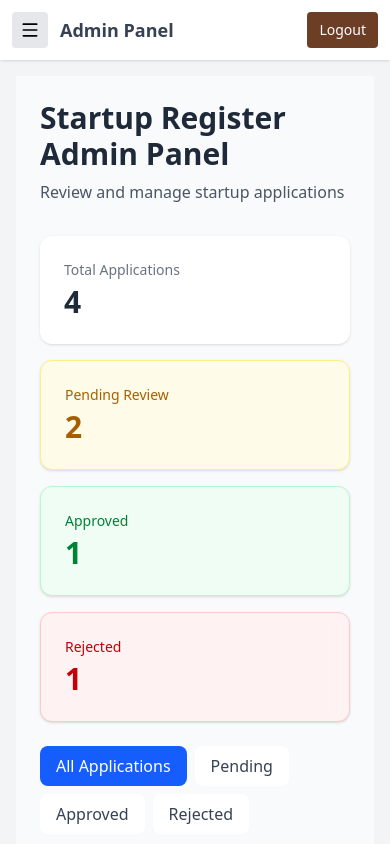
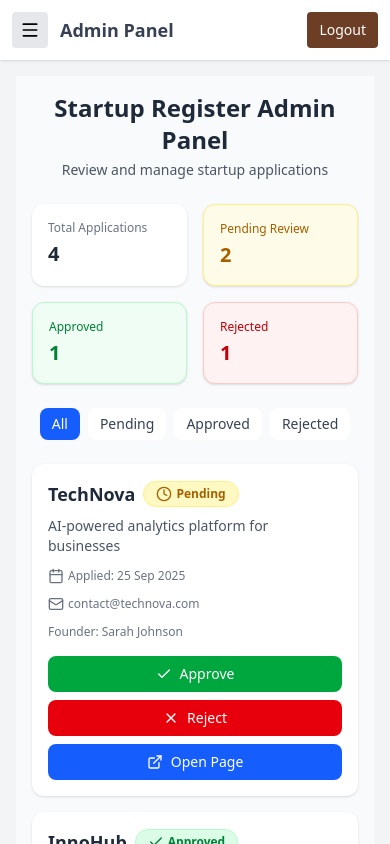
Before and after one commit to PriyanshuKumar9798/Admin_Originn, a React (Vite) app: page /startups in a window 390 px wide. Built offline with nearby package versions, Linux system fonts and the light colour scheme.

Commit message:
Update Startups.jsx

```diff
--- a/src/components/Startups.jsx
+++ b/src/components/Startups.jsx
@@ -1,5 +1,5 @@
 import React, { useState } from "react";
-import { Check, X, Clock, Mail, Calendar } from "lucide-react";
+import { Check, X, Clock, Mail, Calendar, ExternalLink } from "lucide-react";
 
 const Startups = () => {
   const [applications, setApplications] = useState([
@@ -10,7 +10,8 @@ const Startups = () => {
       appliedDate: "25 Sep 2025",
       status: "pending",
       description: "AI-powered analytics platform for businesses",
-      founder: "Sarah Johnson"
+      founder: "Sarah Johnson",
+      profileUrl: "/startup-profile/1"
     },
     {
       id: 2,
@@ -19,7 +20,8 @@ const Startups = () => {
       appliedDate: "20 Sep 2025",
       status: "approved",
       description: "Co-working space management solution",
-      founder: "Michael Chen"
+      founder: "Michael Chen",
+      profileUrl: "/startup-profile/2"
     },
     {
       id: 3,
@@ -28,7 +30,8 @@ const Startups = () => {
       appliedDate: "18 Sep 2025",
       status: "pending",
       description: "Sustainable energy monitoring system",
-      founder: "Emma Williams"
+      founder: "Emma Williams",
+      profileUrl: "/startup-profile/3"
     },
     {
       id: 4,
@@ -37,8 +40,9 @@ const Startups = () => {
       appliedDate: "15 Sep 2025",
       status: "rejected",
       description: "Healthcare appointment coordination app",
-      founder: "David Martinez"
-    }
+      founder: "David Martinez",
+      profileUrl: "/startup-profile/4"
+    },
   ]);
 
   const [filter, setFilter] = useState("all");
@@ -50,7 +54,7 @@ const Startups = () => {
   };
 
   const getStatusColor = (status) => {
-    switch(status) {
+    switch (status) {
       case "approved": return "bg-green-100 text-green-700 border-green-200";
       case "rejected": return "bg-red-100 text-red-700 border-red-200";
       default: return "bg-yellow-100 text-yellow-700 border-yellow-200";
@@ -58,7 +62,7 @@ const Startups = () => {
   };
 
   const getStatusIcon = (status) => {
-    switch(status) {
+    switch (status) {
       case "approved": return <Check className="w-4 h-4" />;
       case "rejected": return <X className="w-4 h-4" />;
       default: return <Clock className="w-4 h-4" />;
@@ -77,97 +81,79 @@ const Startups = () => {
   };
 
   return (
-    <div className="min-h-screen bg-gray-50 p-6">
+    <div className="min-h-screen bg-gray-50 p-4 sm:p-6">
       <div className="max-w-7xl mx-auto">
-        <div className="mb-8">
-          <h1 className="text-3xl font-bold text-gray-800 mb-2">Startup Register Admin Panel</h1>
-          <p className="text-gray-600">Review and manage startup applications</p>
+        {/* Header */}
+        <div className="mb-6 text-center sm:text-left">
+          <h1 className="text-2xl sm:text-3xl font-bold text-gray-800 mb-1">
+            Startup Register Admin Panel
+          </h1>
+          <p className="text-gray-600 text-sm sm:text-base">
+            Review and manage startup applications
+          </p>
         </div>
 
-        {/* Statistics Cards */}
-        <div className="grid grid-cols-1 sm:grid-cols-2 lg:grid-cols-4 gap-4 mb-6">
-          <div className="bg-white p-6 rounded-xl shadow">
-            <div className="text-gray-500 text-sm font-medium mb-1">Total Applications</div>
-            <div className="text-3xl font-bold text-gray-800">{stats.total}</div>
+        {/* Statistics */}
+        <div className="grid grid-cols-2 sm:grid-cols-2 lg:grid-cols-4 gap-4 mb-6">
+          <div className="bg-white p-4 sm:p-6 rounded-xl shadow">
+            <div className="text-gray-500 text-xs sm:text-sm font-medium mb-1">Total Applications</div>
+            <div className="text-xl sm:text-3xl font-bold text-gray-800">{stats.total}</div>
           </div>
-          <div className="bg-yellow-50 p-6 rounded-xl shadow border border-yellow-200">
-            <div className="text-yellow-700 text-sm font-medium mb-1">Pending Review</div>
-            <div className="text-3xl font-bold text-yellow-700">{stats.pending}</div>
+          <div className="bg-yellow-50 p-4 sm:p-6 rounded-xl shadow border border-yellow-200">
+            <div className="text-yellow-700 text-xs sm:text-sm font-medium mb-1">Pending Review</div>
+            <div className="text-xl sm:text-3xl font-bold text-yellow-700">{stats.pending}</div>
           </div>
-          <div className="bg-green-50 p-6 rounded-xl shadow border border-green-200">
-            <div className="text-green-700 text-sm font-medium mb-1">Approved</div>
-            <div className="text-3xl font-bold text-green-700">{stats.approved}</div>
+          <div className="bg-green-50 p-4 sm:p-6 rounded-xl shadow border border-green-200">
+            <div className="text-green-700 text-xs sm:text-sm font-medium mb-1">Approved</div>
+            <div className="text-xl sm:text-3xl font-bold text-green-700">{stats.approved}</div>
           </div>
-          <div className="bg-red-50 p-6 rounded-xl shadow border border-red-200">
-            <div className="text-red-700 text-sm font-medium mb-1">Rejected</div>
-            <div className="text-3xl font-bold text-red-700">{stats.rejected}</div>
+          <div className="bg-red-50 p-4 sm:p-6 rounded-xl shadow border border-red-200">
+            <div className="text-red-700 text-xs sm:text-sm font-medium mb-1">Rejected</div>
+            <div className="text-xl sm:text-3xl font-bold text-red-700">{stats.rejected}</div>
           </div>
         </div>
 
-        {/* Filter Buttons */}
-        <div className="flex flex-wrap gap-2 mb-6">
+        {/* Filters */}
+        <div className="flex flex-wrap gap-2 mb-6 justify-center sm:justify-start">
+          {["all", "pending", "approved", "rejected"].map(type => (
             <button
-            onClick={() => setFilter("all")}
-            className={`px-4 py-2 rounded-lg font-medium transition ${
-              filter === "all"
-                ? "bg-blue-600 text-white"
+              key={type}
+              onClick={() => setFilter(type)}
+              className={`px-3 sm:px-4 py-1.5 sm:py-2 rounded-lg font-medium text-sm sm:text-base transition ${
+                filter === type
+                  ? (type === "pending" ? "bg-yellow-600 text-white" :
+                     type === "approved" ? "bg-green-600 text-white" :
+                     type === "rejected" ? "bg-red-600 text-white" :
+                     "bg-blue-600 text-white")
                   : "bg-white text-gray-700 hover:bg-gray-100"
               }`}
             >
-            All Applications
+              {type.charAt(0).toUpperCase() + type.slice(1)}
             </button>
-          <button
-            onClick={() => setFilter("pending")}
-            className={`px-4 py-2 rounded-lg font-medium transition ${
-              filter === "pending"
-                ? "bg-yellow-600 text-white"
-                : "bg-white text-gray-700 hover:bg-gray-100"
-            }`}
-          >
-            Pending
-          </button>
-          <button
-            onClick={() => setFilter("approved")}
-            className={`px-4 py-2 rounded-lg font-medium transition ${
-              filter === "approved"
-                ? "bg-green-600 text-white"
-                : "bg-white text-gray-700 hover:bg-gray-100"
-            }`}
-          >
-            Approved
-          </button>
-          <button
-            onClick={() => setFilter("rejected")}
-            className={`px-4 py-2 rounded-lg font-medium transition ${
-              filter === "rejected"
-                ? "bg-red-600 text-white"
-                : "bg-white text-gray-700 hover:bg-gray-100"
-            }`}
-          >
-            Rejected
-          </button>
+          ))}
         </div>
 
-        {/* Applications List */}
-        <div className="space-y-4">
+        {/* Applications Grid */}
+        <div className="grid grid-cols-1 md:grid-cols-2 xl:grid-cols-3 gap-4">
           {filteredApplications.map(app => (
-            <div key={app.id} className="bg-white rounded-xl shadow hover:shadow-lg transition p-6">
-              <div className="flex flex-col lg:flex-row lg:items-center lg:justify-between gap-4">
-                <div className="flex-1">
-                  <div className="flex items-center gap-3 mb-2">
-                    <h3 className="text-xl font-bold text-gray-800">{app.name}</h3>
+            <div key={app.id} className="bg-white rounded-xl shadow hover:shadow-lg transition p-4 sm:p-6 flex flex-col justify-between">
+              <div>
+                <div className="flex flex-wrap items-center gap-2 mb-2">
+                  <h3 className="text-lg sm:text-xl font-bold text-gray-800">{app.name}</h3>
                   <span className={`px-3 py-1 rounded-full text-xs font-semibold border flex items-center gap-1 ${getStatusColor(app.status)}`}>
                     {getStatusIcon(app.status)}
                     {app.status.charAt(0).toUpperCase() + app.status.slice(1)}
                   </span>
                 </div>
-                  <p className="text-gray-600 mb-3">{app.description}</p>
-                  <div className="flex flex-wrap gap-4 text-sm text-gray-500">
+                <p className="text-gray-600 mb-3 text-sm sm:text-base line-clamp-2 sm:line-clamp-none">
+                  {app.description}
+                </p>
+                <div className="flex flex-col sm:flex-row flex-wrap gap-3 text-xs sm:text-sm text-gray-500">
                   <div className="flex items-center gap-1">
                     <Calendar className="w-4 h-4" />
                     <span>Applied: {app.appliedDate}</span>
                   </div>
-                    <div className="flex items-center gap-1">
+                  <div className="flex items-center gap-1 break-all">
                     <Mail className="w-4 h-4" />
                     <span>{app.email}</span>
                   </div>
@@ -177,11 +163,12 @@ const Startups = () => {
                 </div>
               </div>
 
-                <div className="flex gap-2 lg:flex-col">
+              {/* Buttons */}
+              <div className="flex flex-col sm:flex-row md:flex-col gap-2 mt-4">
                 <button
                   onClick={() => handleStatusChange(app.id, "approved")}
                   disabled={app.status === "approved"}
-                    className={`flex items-center gap-2 px-4 py-2 rounded-lg font-medium transition ${
+                  className={`flex items-center justify-center gap-2 px-3 py-2 rounded-lg font-medium text-sm sm:text-base transition ${
                     app.status === "approved"
                       ? "bg-gray-100 text-gray-400 cursor-not-allowed"
                       : "bg-green-600 text-white hover:bg-green-700"
@@ -193,7 +180,7 @@ const Startups = () => {
                 <button
                   onClick={() => handleStatusChange(app.id, "rejected")}
                   disabled={app.status === "rejected"}
-                    className={`flex items-center gap-2 px-4 py-2 rounded-lg font-medium transition ${
+                  className={`flex items-center justify-center gap-2 px-3 py-2 rounded-lg font-medium text-sm sm:text-base transition ${
                     app.status === "rejected"
                       ? "bg-gray-100 text-gray-400 cursor-not-allowed"
                       : "bg-red-600 text-white hover:bg-red-700"
@@ -202,22 +189,20 @@ const Startups = () => {
                   <X className="w-4 h-4" />
                   Reject
                 </button>
-                  {app.status !== "pending" && (
-                    <button
-                      onClick={() => handleStatusChange(app.id, "pending")}
-                      className="flex items-center gap-2 px-4 py-2 rounded-lg font-medium bg-yellow-600 text-white hover:bg-yellow-700 transition"
+                {/* ✅ Open Page Button */}
+                <a
+                  href={app.profileUrl}
+                  className="flex items-center justify-center gap-2 px-3 py-2 rounded-lg font-medium text-sm sm:text-base bg-blue-600 text-white hover:bg-blue-700 transition"
                 >
-                      <Clock className="w-4 h-4" />
-                      Reset
-                    </button>
-                  )}
-                </div>
+                  <ExternalLink className="w-4 h-4" />
+                  Open Page
+                </a>
               </div>
             </div>
           ))}
 
           {filteredApplications.length === 0 && (
-            <div className="text-center py-12 bg-white rounded-xl shadow">
+            <div className="col-span-full text-center py-12 bg-white rounded-xl shadow">
               <p className="text-gray-500 text-lg">No applications found</p>
             </div>
           )}
```
Lines whose indentation alone changed are shown as unchanged.
